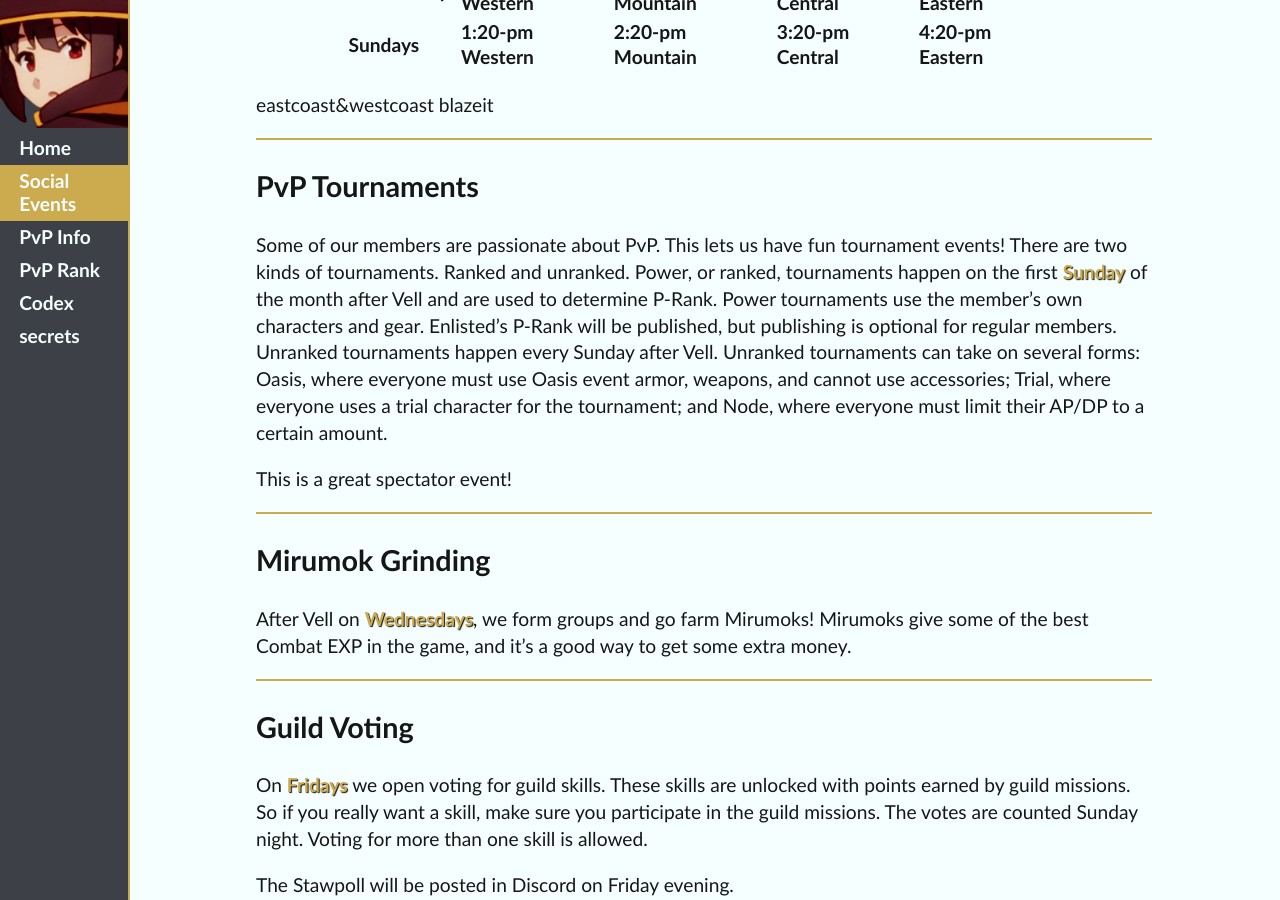
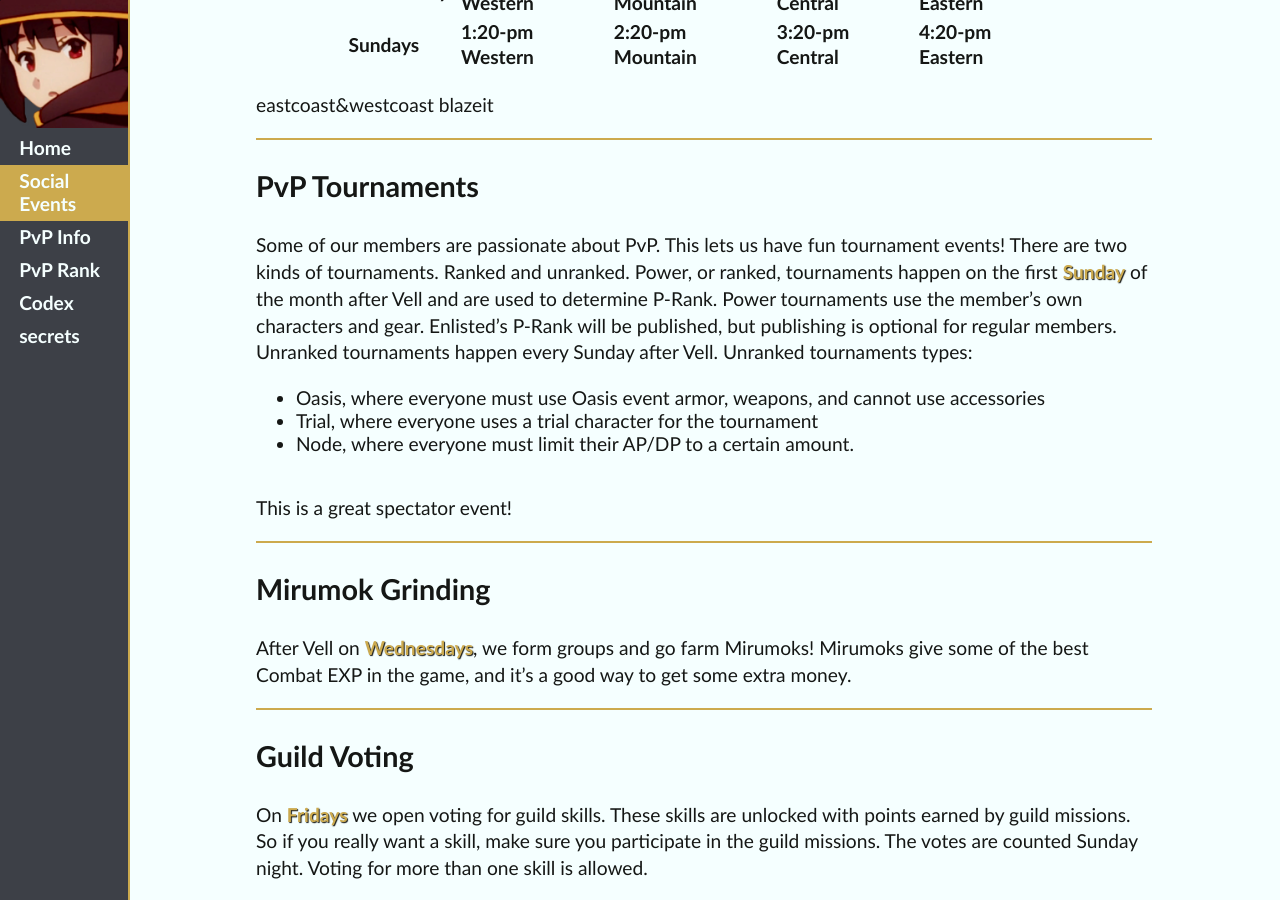
Before and after one commit to ideonella/ideonella.github.io, a Jekyll site: the page built from social.md, in a window 1280 px wide and 900 px high, scrolled down 2340 px. Built offline with Jekyll 4.4.1, drawn with Linux system fonts in a browser that asks for light colours.

Commit message:
Update social.md

```diff
--- a/social.md
+++ b/social.md
@@ -71,7 +71,11 @@
 
 ### PvP Tournaments {#pvp-tournaments}
 
-Some of our members are passionate about PvP. This lets us have fun tournament events! There are two kinds of tournaments. Ranked and unranked. Power, or ranked, tournaments happen on the first **Sunday** of the month after Vell and are used to determine P-Rank. Power tournaments use the member's own characters and gear. Enlisted's P-Rank will be published, but publishing is optional for regular members. Unranked tournaments happen every Sunday after Vell. Unranked tournaments can take on several forms: Oasis, where everyone must use Oasis event armor, weapons, and cannot use accessories; Trial, where everyone uses a trial character for the tournament; and Node, where everyone must limit their AP/DP to a certain amount.
+Some of our members are passionate about PvP. This lets us have fun tournament events! There are two kinds of tournaments. Ranked and unranked. Power, or ranked, tournaments happen on the first **Sunday** of the month after Vell and are used to determine P-Rank. Power tournaments use the member's own characters and gear. Enlisted's P-Rank will be published, but publishing is optional for regular members. Unranked tournaments happen every Sunday after Vell.
+Unranked tournaments types:
+- Oasis, where everyone must use Oasis event armor, weapons, and cannot use accessories
+- Trial, where everyone uses a trial character for the tournament
+- Node, where everyone must limit their AP/DP to a certain amount.
 
 This is a great spectator event!
 
```
